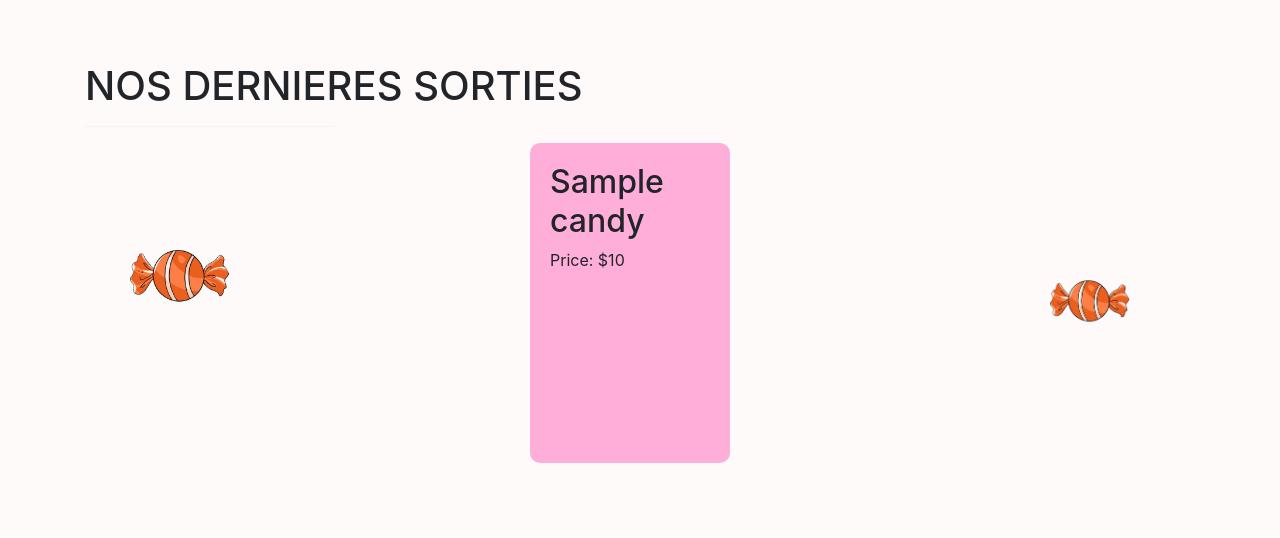
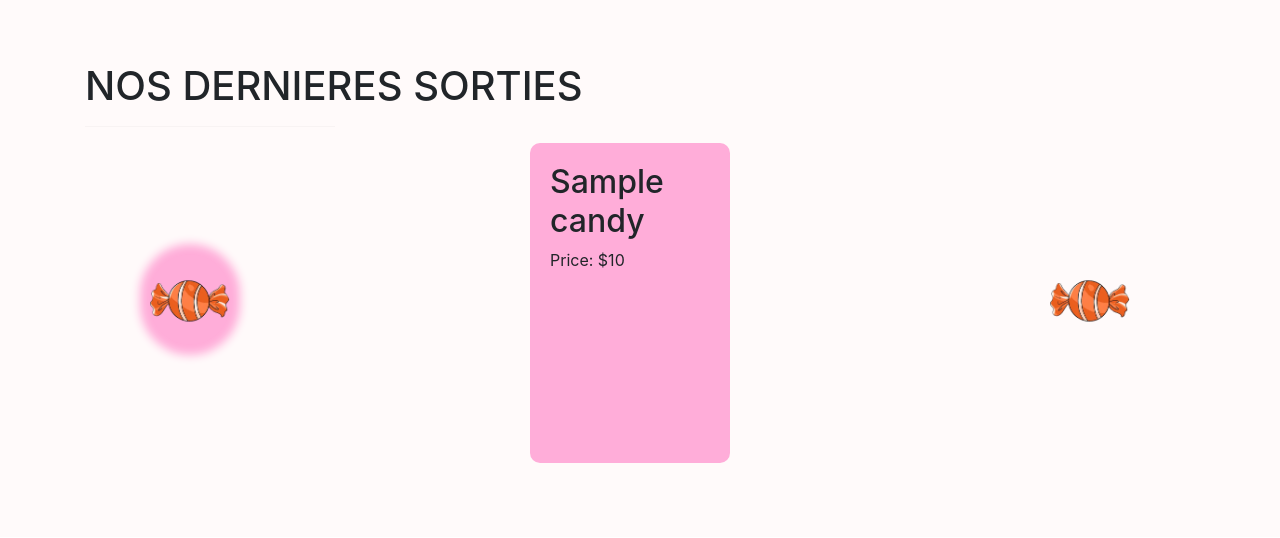
Before and after one commit to clarisse-lebaut/boutique-en-ligne, a PHP site: page /pages/home.php in a window 1280 px wide, with the pointer over the restyled element. Shown: the part 452-990 px from the top of the page. Run offline with PHP 8.4, Linux system fonts and the light colour scheme; tables that the repository leaves empty or names only in its code hold one stand-in row (values such as "Sample post"); some libraries are stand-ins or nearby versions; some web fonts are replaced.

Commit message:
udpate btn for slider (candy hover + active)

```diff
--- a/pages/home.php
+++ b/pages/home.php
@@ -75,27 +75,23 @@ $searchForm->render();
         left: 50px;
     }
 
-    #prev:hover,
-    #next:hover {
-        width: 100px;
-        top: 20%;
-        left: 30px;
-    }
-
-    #next:hover {
-        left: unset;
-        right: 30px;
-
-    }
-
-    #prev:hover {
-        left: 30px;
-
-    }
-
     #next {
         left: unset;
         right: 50px;
+    }
+
+    #prev:hover,
+    #next:hover {
+        background-color: #ffadd9;
+        box-shadow: 0 0 10px 10px #ffadd9;
+        border-radius: 100px;
+    }
+
+    #prev:active{
+        transform: translateX(-20px);
+    }
+    #next:active {
+        transform: translateX(20px);
     }
 
     .lastout {}
```
